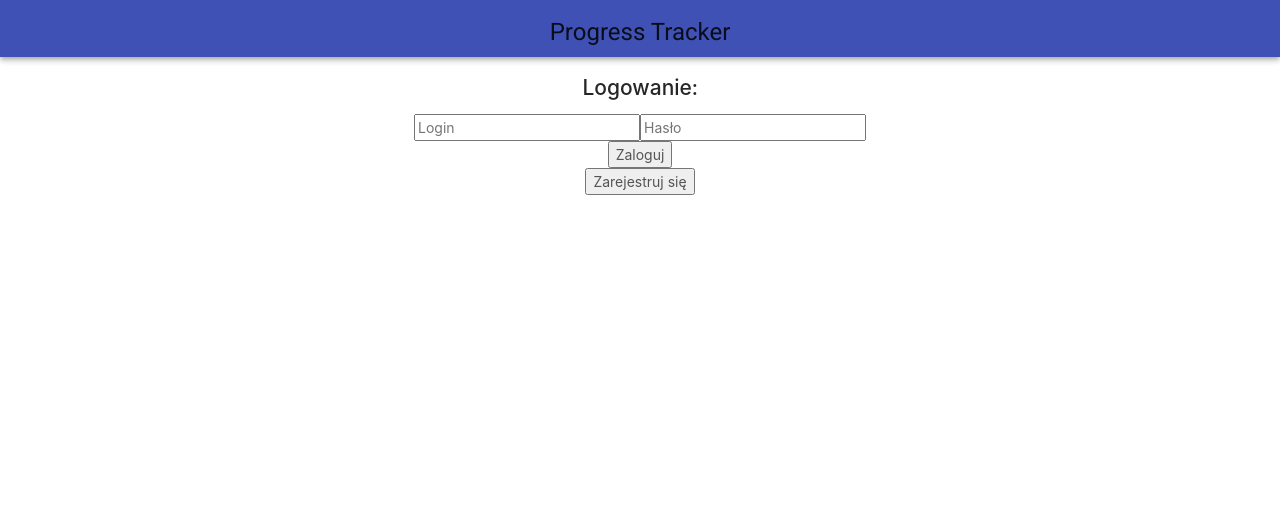
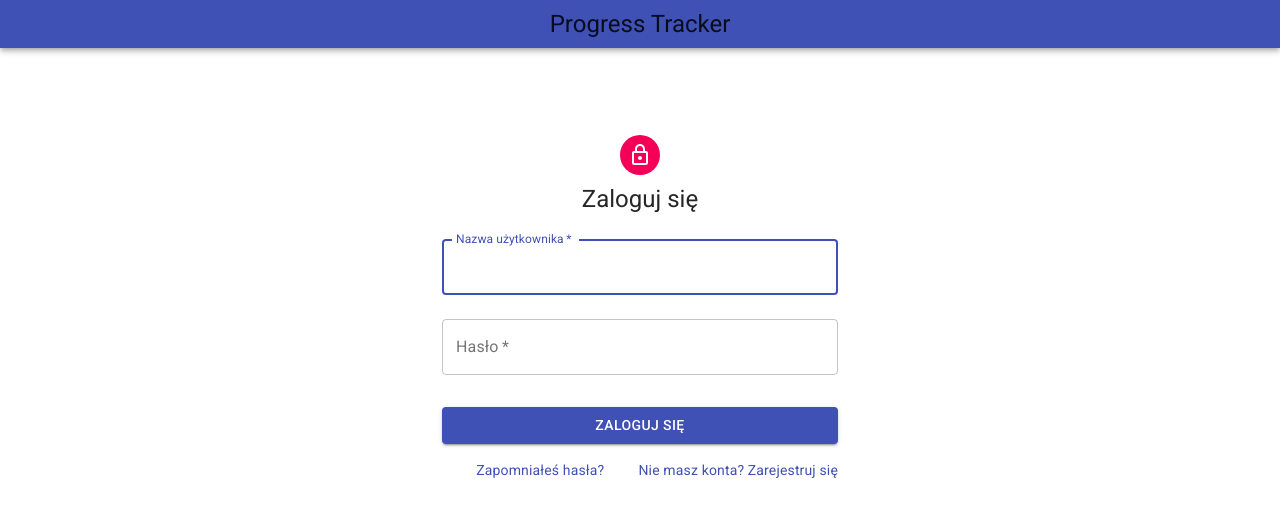
Before and after one commit to patrykacc/progress-tracker, a React (Create React App) app in the folder front/: page /signin in a window 1280 px wide. Shown: the top 516 px of the page. Built offline with nearby package versions, Linux system fonts and the light colour scheme.

Commit message:
Login rework rework

```diff
--- a/front/src/App.js
+++ b/front/src/App.js
@@ -1,25 +1,13 @@
 import React from 'react';
 import './App.css';
-import {authorizationFailed, authorizationSuccess} from "./actions";
-import {connect} from "react-redux";
 import Header from "./layouts/header/Header";
 import Body from "./layouts/Body";
 
-class App extends React.Component {
-
-    render() {
-        return (
-            <div className="App">
-                <Header isAuthorized={this.props.isAuthorized}/>
-                <Body/>
-            </div>
-        );
-    }
+export default function App() {
+    return (
+        <div className="App">
+            <Header/>
+            <Body/>
+        </div>
+    );
 }
-
-const mapStateToProps = (state) => {
-    return {isAuthorized: state.isAuthorized};
-};
-const mapDispatchToProps = {authorizationSuccess, authorizationFailed};
-
-export default connect(mapStateToProps, mapDispatchToProps)(App);
--- a/front/src/components/authentication/SignIn.js
+++ b/front/src/components/authentication/SignIn.js
@@ -1,13 +1,50 @@
-import React, {Component, useState} from 'react';
-import {connect, useDispatch, useSelector} from "react-redux";
+import React, {useState} from 'react';
+import {useDispatch, useSelector} from "react-redux";
 import {authorizationFailed, authorizationSuccess} from "../../actions";
 import {Redirect} from "react-router-dom";
+import {makeStyles} from "@material-ui/core/styles";
+import Grid from "@material-ui/core/Grid";
+import Link from "@material-ui/core/Link";
+import Button from "@material-ui/core/Button";
+import TextField from "@material-ui/core/TextField";
+import LockOutlinedIcon from '@material-ui/icons/LockOutlined';
+import Typography from "@material-ui/core/Typography";
+import Avatar from "@material-ui/core/Avatar";
+import CssBaseline from "@material-ui/core/CssBaseline";
+import Container from "@material-ui/core/Container";
+
+
+const useStyles = makeStyles(theme => ({
+    '@global': {
+        body: {
+            backgroundColor: theme.palette.common.white,
+        },
+    },
+    paper: {
+        marginTop: theme.spacing(8),
+        display: 'flex',
+        flexDirection: 'column',
+        alignItems: 'center',
+    },
+    avatar: {
+        margin: theme.spacing(1),
+        backgroundColor: theme.palette.secondary.main,
+    },
+    form: {
+        width: '100%', // Fix IE 11 issue.
+        marginTop: theme.spacing(1),
+    },
+    submit: {
+        margin: theme.spacing(3, 0, 2),
+    },
+}));
 
 export default (props) => {
+    const classes = useStyles();
+
     const initialState = {
         username: '',
         password: '',
-            isAuthorized: props.isAuthorized
     };
     const [state, setState] = useState(initialState);
     const isAuthorized = useSelector(state => state.isAuthorized);
@@ -20,6 +57,7 @@ export default (props) => {
         let value = e.currentTarget.value;
         let inputName = e.currentTarget.name;
         state[inputName] = value;
+        console.log(state)
         setState({...state});
     };
 
@@ -48,22 +86,43 @@ export default (props) => {
             })
     };
 
-        const from = props.location.state || { from: { pathname: '/' } };
+    const from = props.location.state || {from: {pathname: '/'}};
     if (isAuthorized === true && from) {
-            return <Redirect to={from} />
+        return <Redirect to={from}/>
     }
 
     return (
-            <div>
-                <header><h2>Logowanie:</h2></header>
-                <input placeholder="Login" name="username" onChange={handleInputChange}/>
-                <input placeholder="Hasło" name="password" onChange={handleInputChange}/>
-                <div>
-                    <button onClick={login}>Zaloguj</button>
+        <Container component="main" maxWidth="xs">
+            <CssBaseline/>
+            <div className={classes.paper}>
+                <Avatar className={classes.avatar}>
+                    <LockOutlinedIcon/>
+                </Avatar>
+                <Typography component="h1" variant="h5">
+                    Zaloguj się
+                </Typography>
+                <form className={classes.form} noValidate>
+                    <TextField onChange={handleInputChange} variant="outlined" margin="normal" required fullWidth
+                               label="Nazwa użytkownika" name="username" autoComplete="username" autoFocus/>
+                    <TextField onChange={handleInputChange} variant="outlined" margin="normal" required fullWidth
+                               name="password" label="Hasło" type="password" autoComplete="current-password"/>
+                    <Button onClick={login} fullWidth variant="contained" color="primary" className={classes.submit}>
+                        Zaloguj się
+                    </Button>
+                    <Grid container>
+                        <Grid item xs>
+                            <Link href="#" variant="body2">
+                                Zapomniałeś hasła?
+                            </Link>
+                        </Grid>
+                        <Grid item>
+                            <Link onClick={redirectToRegistration} variant="body2">
+                                Nie masz konta? Zarejestruj się
+                            </Link>
+                        </Grid>
+                    </Grid>
+                </form>
             </div>
-                <div>
-                    <button onClick={redirectToRegistration}>Zarejestruj się</button>
-                </div>
-            </div>
+        </Container>
     );
 }
--- a/front/src/layouts/header/Header.js
+++ b/front/src/layouts/header/Header.js
@@ -17,10 +17,9 @@ export default function Header(props) {
                 position: 'static',
                 top: 0,
                 overflow: 'hidden',
-                maxHeight: 57,
                 paddingLeft:0
             }}>
-                <Toolbar>
+                <Toolbar variant={"dense"} >
                     <Typography variant="h5" className={classes.title}>
                         Progress Tracker
                     </Typography>
```
Lines whose indentation alone changed are shown as unchanged.
